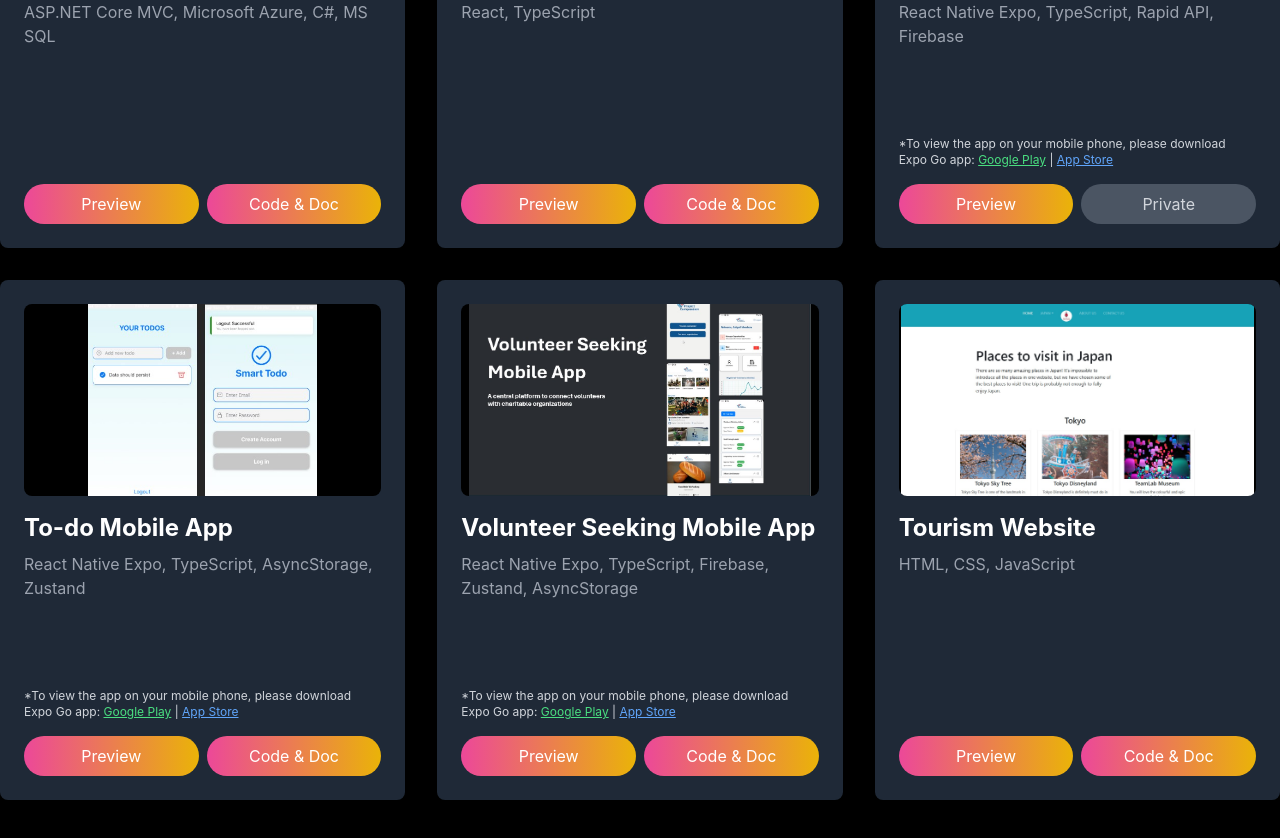
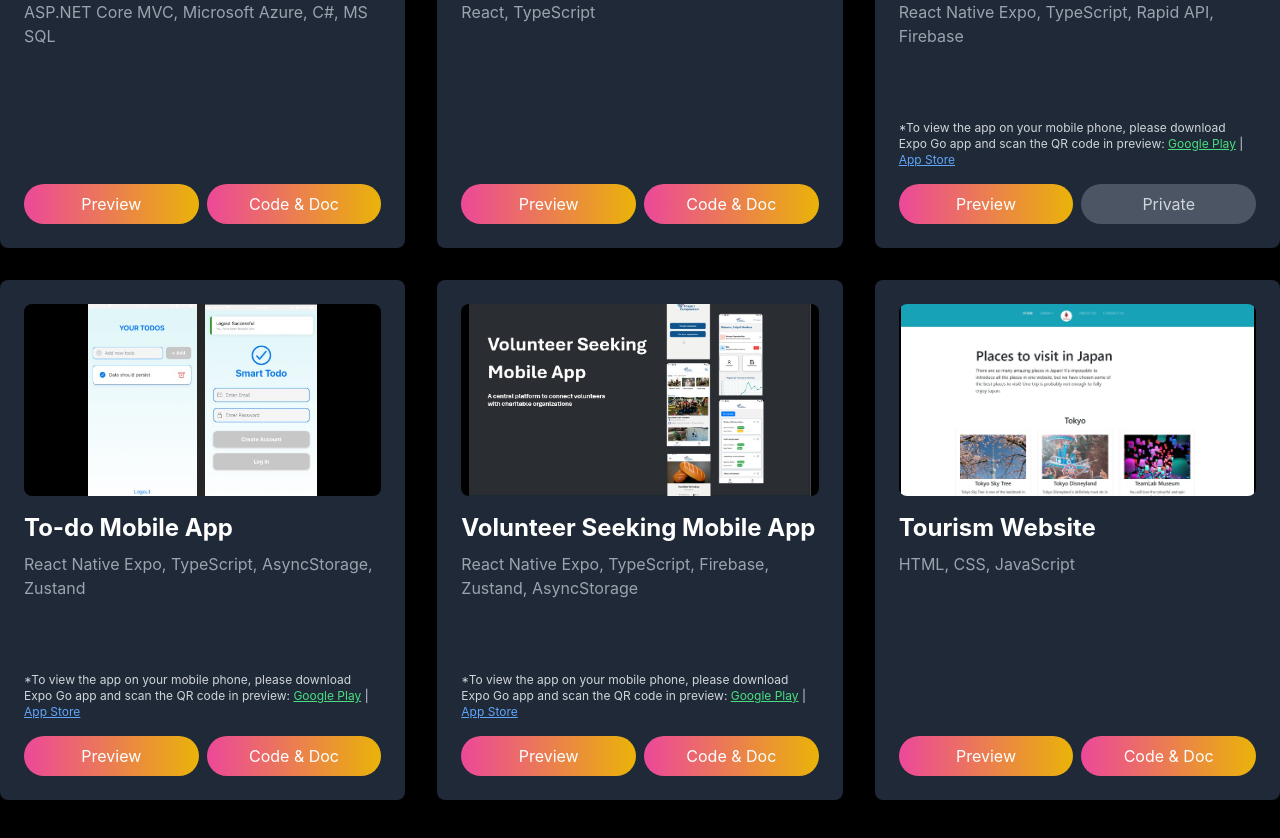
Before and after one commit to AyakoNaganeyama/dev-portfolio, a React (Vite) app: page / in a window 1280 px wide. Shown: the part 2080-2918 px from the top of the page. Built offline with nearby package versions, Linux system fonts and the light colour scheme.

Commit message:
chore: text update

```diff
--- a/src/components/Project.jsx
+++ b/src/components/Project.jsx
@@ -95,7 +95,7 @@ const Project = () => {
                 <div>
                   {(project.id === 3 || project.id === 4 || project.id === 5) && (
                     <div className="text-xs text-gray-300 mb-4">
-                      *To view the app on your mobile phone, please download Expo Go app:{" "}
+                      *To view the app on your mobile phone, please download Expo Go app and scan the QR code in preview:{" "}
                       <a
                         href="https://play.google.com/store/apps/details?id=host.exp.exponent&hl=en"
                         target="_blank"
```
